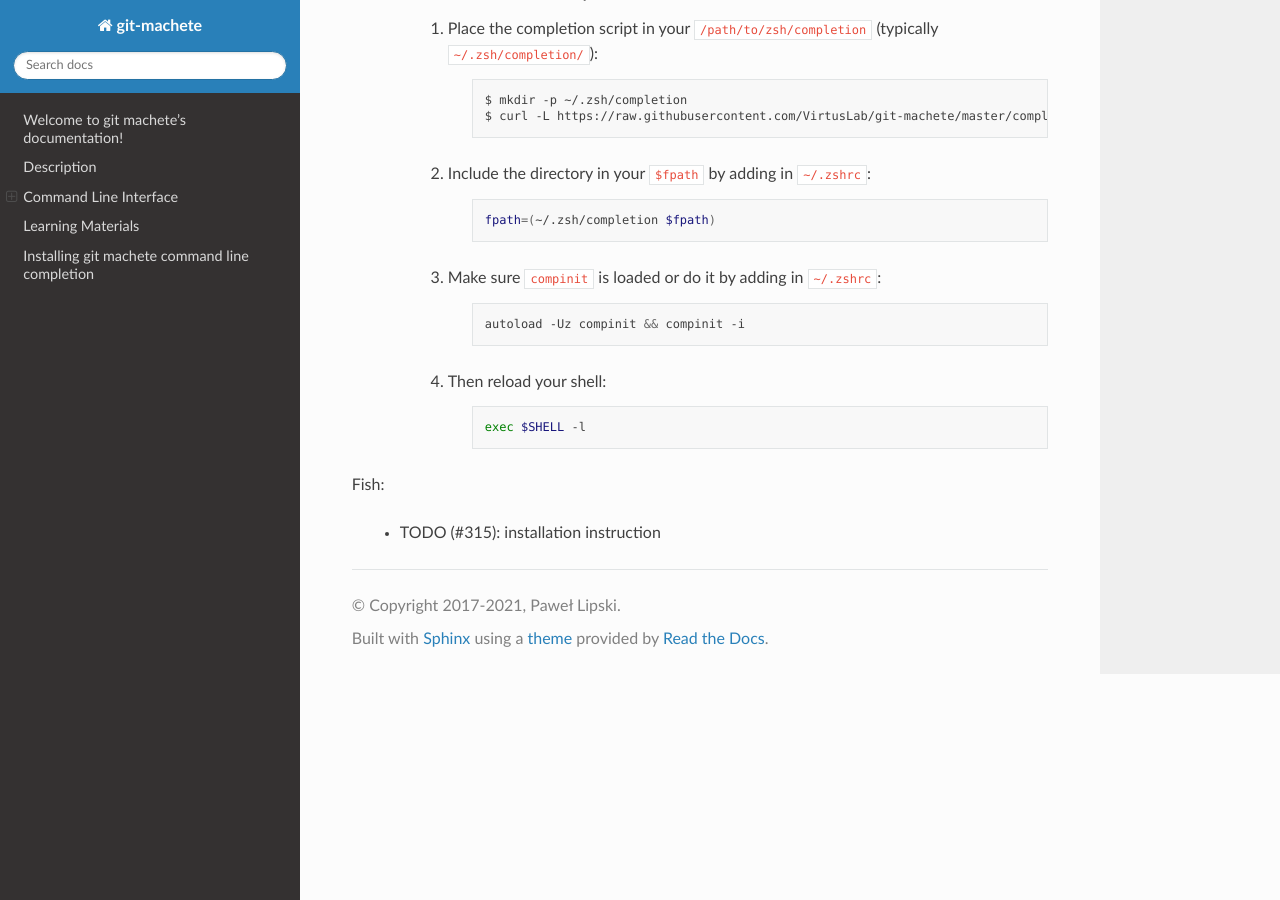
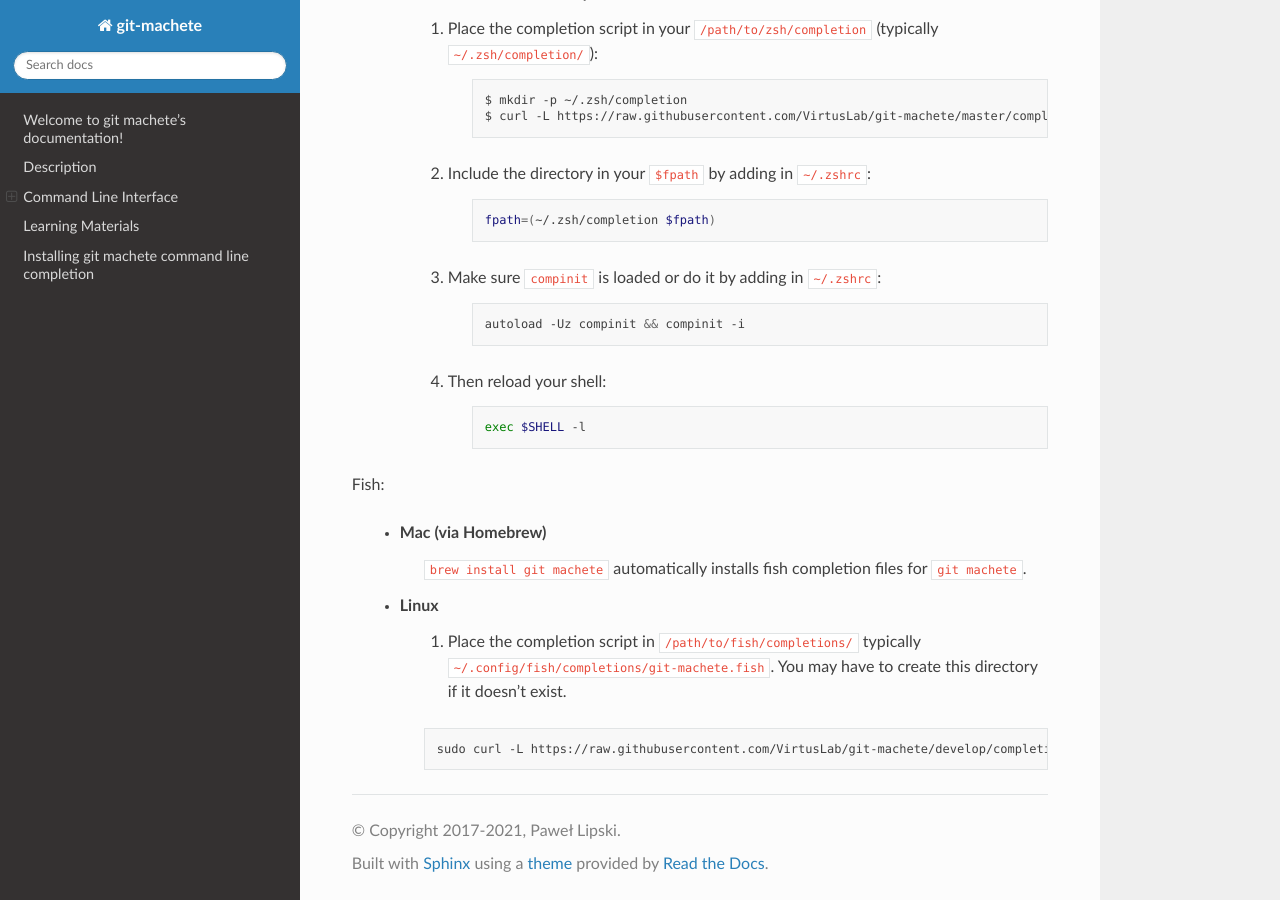
Before and after one commit to VirtusLab/git-machete, a Sphinx documentation site: the page built from docs/source/index.rst, in a window 1280 px wide and 900 px high, scrolled down 26311 px. Built offline with Sphinx 7.4.7 and the Read the Docs theme 2.0.0, drawn with Linux system fonts in a browser that asks for light colours.

Commit message:
Add instructions. Update name of the file.

```diff
--- a/docs/source/completion.rst
+++ b/docs/source/completion.rst
@@ -97,4 +97,11 @@
 
 Fish:
 
-    * TODO (#315): installation instruction
+    * Mac (via Homebrew)
+        ``brew install git machete`` automatically installs fish completion files for ``git machete``.
+    * Linux
+        #. Place the completion script in ``/path/to/fish/completions/`` typically ``~/.config/fish/completions/git-machete.fish``. You may have to create this directory if it doesn't exist.
+
+        .. code-block:: shell
+
+            sudo curl -L https://raw.githubusercontent.com/VirtusLab/git-machete/develop/completion/git-machete.fish -o ~/.config/fish/completions/git-machete.fish
```
Also changed, not shown: completion/README.md, 2 other files.
